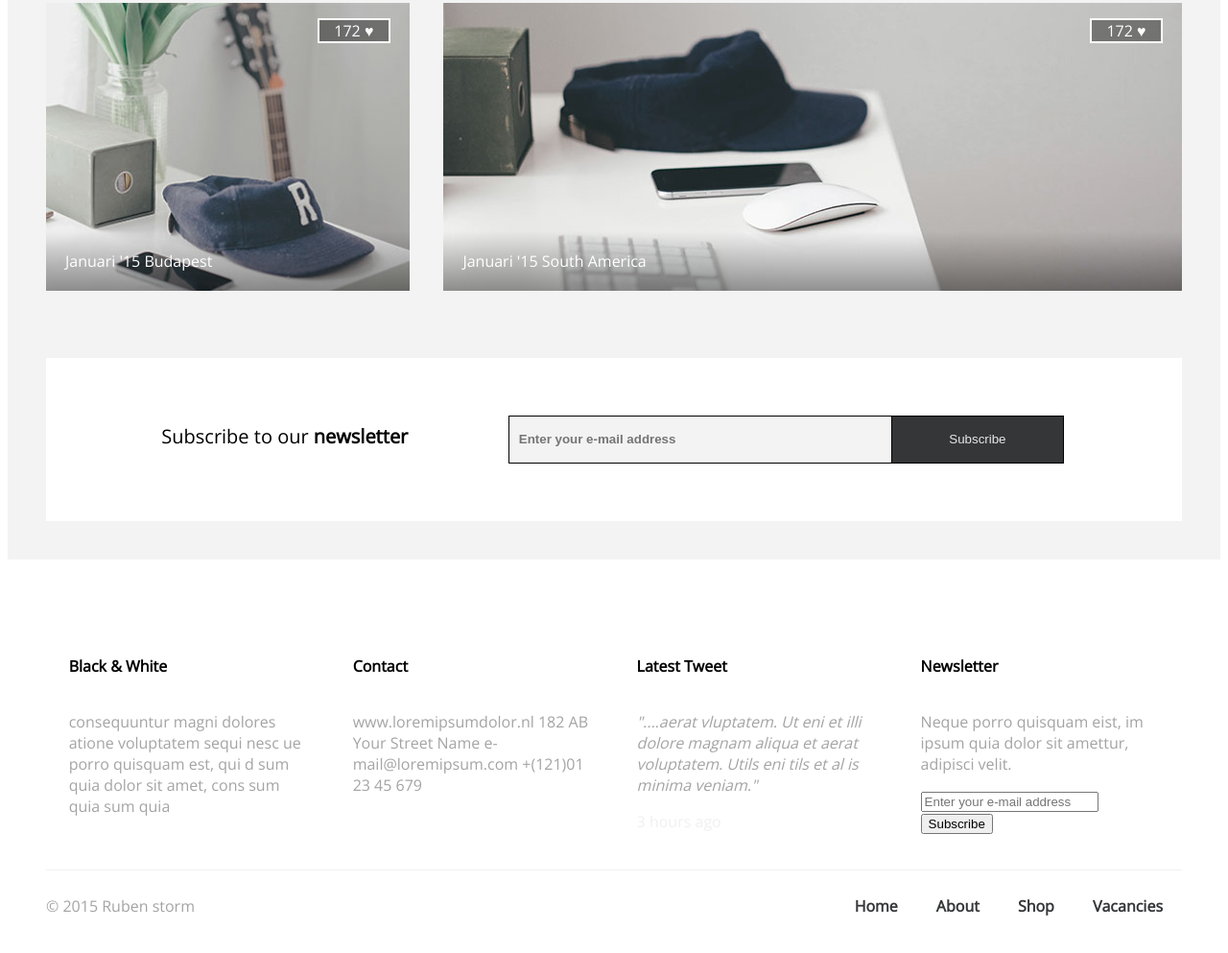
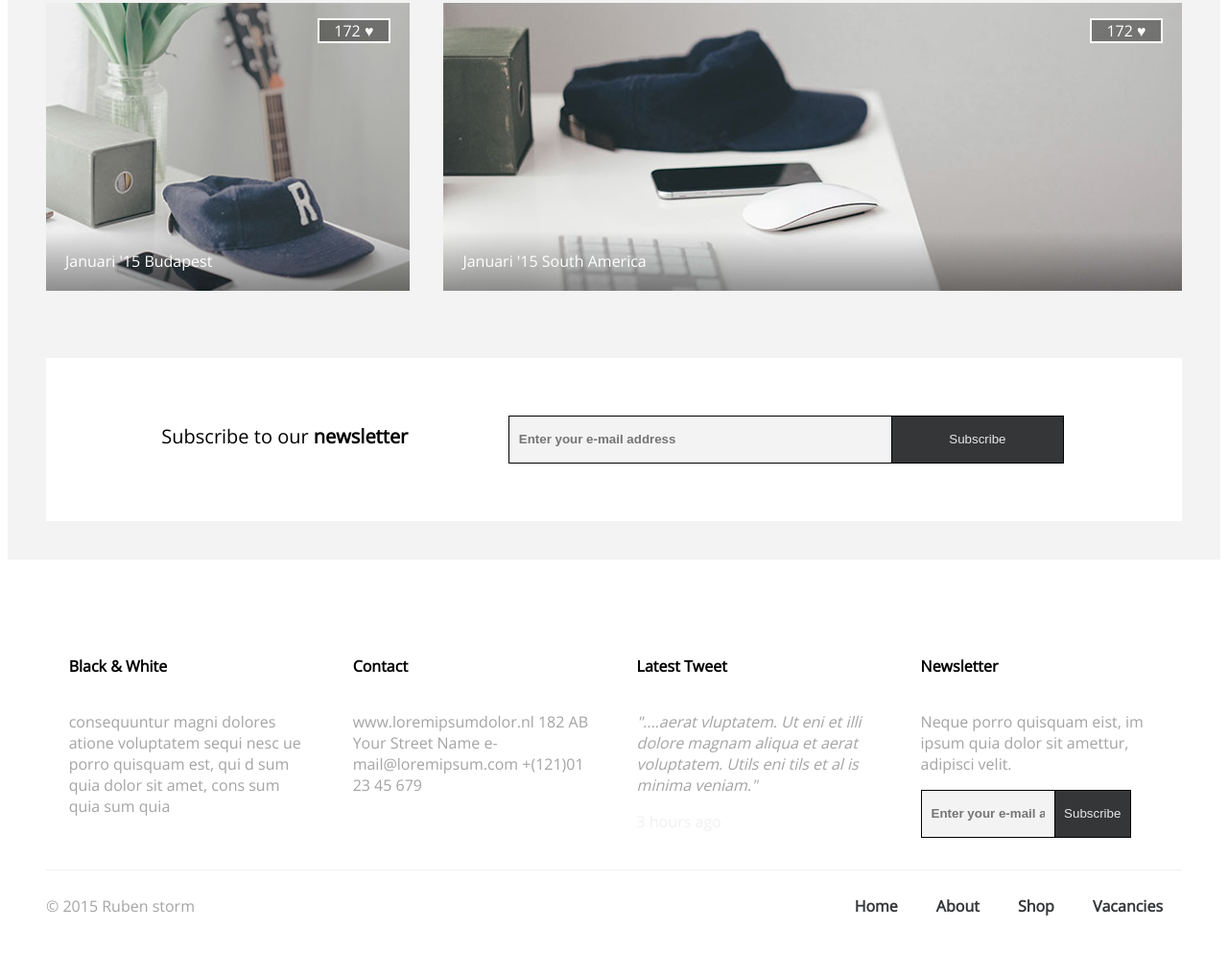
Before and after one commit to perivmv/front-end-lab-8, a plain HTML site: page homework_04/index.html in a window 1280 px wide. Shown: the part 1598-2591 px from the top of the page at 96% size. Drawn offline with nearby package versions, Linux system fonts and the light colour scheme.

Commit message:
Update style.css

```diff
--- a/homework_04/css/style.css
+++ b/homework_04/css/style.css
@@ -230,3 +230,24 @@ footer .container .nav-footer ul li a {
   font-weight: bold;
   text-decoration: none;
 }
+
+footer form input {
+	display: inline-block;
+	width: 140px;
+	height: 50px;
+	padding: 10px;
+	background-color: #f3f3f3;
+	margin: auto 0;
+	font-weight: bold;
+	border: 1px solid #000;
+	box-sizing: border-box;
+}
+footer form button{
+	display: inline-block;
+	margin-left: -5px;
+	height: 50px;
+	width: 80px;
+	border: 1px solid #000;
+	background-color: #343638;
+	color: #e8e8e8;
+	}
```
